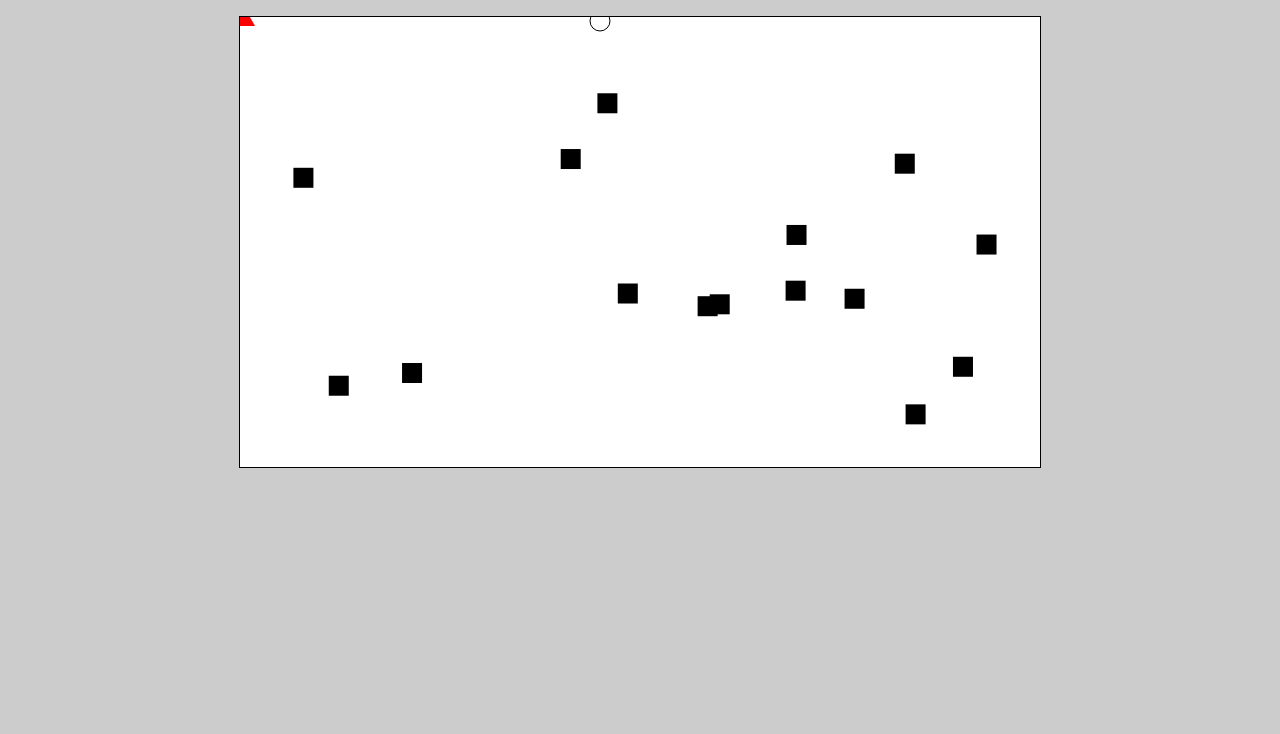
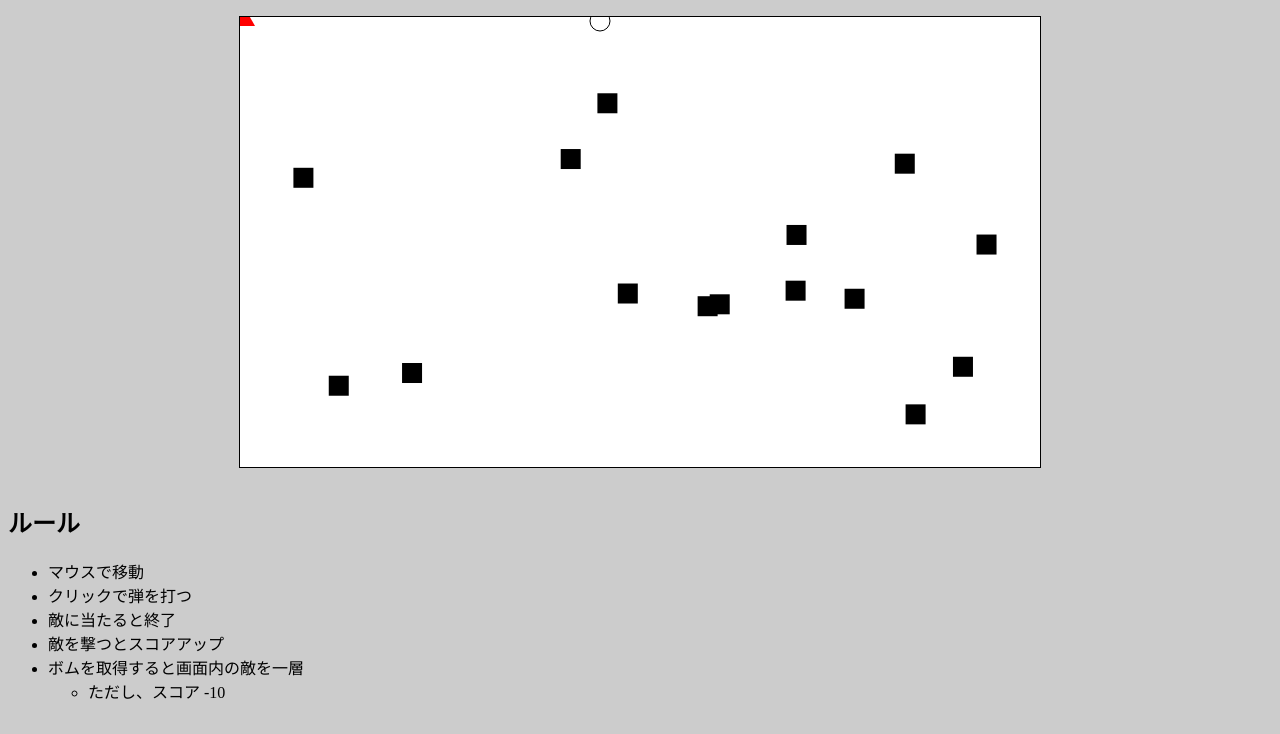
Before and after one commit to itkr/school, a plain HTML site: page shooting_game/index.html in a window 1280 px wide. Shown: the part 66-800 px from the top of the page. Drawn offline with Linux system fonts and the light colour scheme.

Commit message:
説明文を入れる

```diff
--- a/shooting_game/index.html
+++ b/shooting_game/index.html
@@ -5,8 +5,21 @@
     </head>
     <body>
         <h1>Shooting</h1>
-        <canvas id="shooting_game" width="800" height="450">
-        </canvas>
+        <canvas id="shooting_game" width="800" height="450"></canvas>
+        <section>
+            <h2>ルール</h2>
+            <ul>
+              <li>マウスで移動</li>
+              <li>クリックで弾を打つ</li>
+              <li>敵に当たると終了</li>
+              <li>敵を撃つとスコアアップ</li>
+              <li>ボムを取得すると画面内の敵を一層
+                  <ul>
+                      <li>ただし、スコア -10</li>
+                  </ul>
+              </li>
+            </ul>
+        </section>
         <script type="text/javascript" src="shooting_game.js"></script>
     </body>
 </html>
--- a/shooting_game/style.css
+++ b/shooting_game/style.css
@@ -7,3 +7,6 @@ canvas#shooting_game {
     border: 1px solid #000000;
     background-color: #ffffff;
 }
+h2, ul {
+    text-align: left;
+}
```
